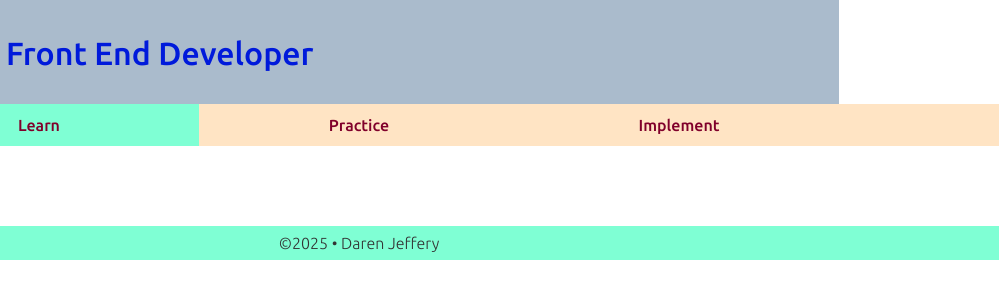
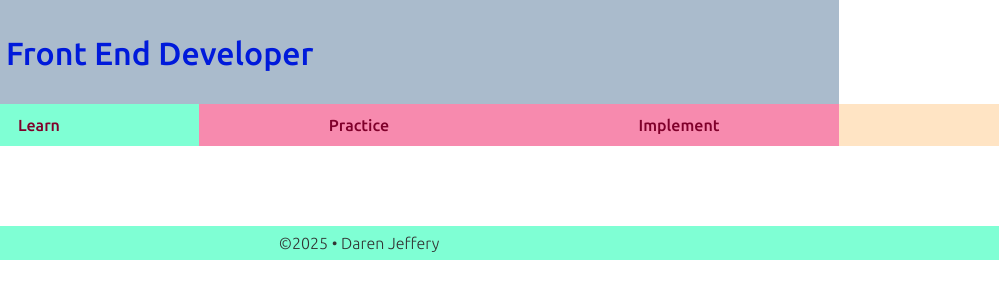
Before and after one commit to bilbo32/Responsive_start, a plain HTML site: page index.html in a window 1280 px wide. Shown: the full height of the page, 281-1280 px from the left. Drawn offline with Linux system fonts and the light colour scheme.

Commit message:
Add files via upload

```diff
--- a/scss/_small.scss
+++ b/scss/_small.scss
@@ -51,6 +51,7 @@ nav {
 
     li {
       flex: 1;
+      background-color: #f78aae;
     }
   }
 
```
Also changed, not shown: css/styles.css, css/styles.min.css.
